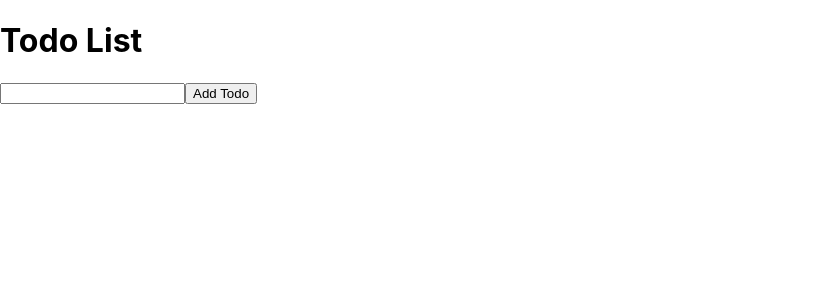
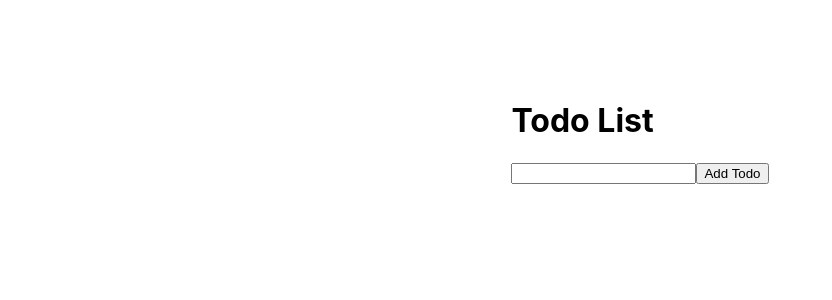
Before and after one commit to jeffagregado/next-typescript-todolist, a Next.js app: page / in a window 1280 px wide. Shown: the top 300 px of the page, without its empty margins (0-832 px from the left). Built offline with nearby package versions, Linux system fonts and the light colour scheme.

Commit message:
added styles

```diff
--- /dev/null
+++ b/components/Layout.tsx
@@ -0,0 +1,18 @@
+import { ReactNode } from 'react'
+import stylesLayout from '../styles/Layout.module.scss'
+
+type Props = {
+  children?: ReactNode
+}
+
+const Layout = ({ children }: Props) => {
+  return (
+    <>
+      <div className={stylesLayout.container}>
+        <main className={stylesLayout['container__main']}>{children}</main>
+      </div>
+    </>
+  )
+}
+
+export default Layout
--- a/pages/_app.tsx
+++ b/pages/_app.tsx
@@ -1,8 +1,13 @@
 import { AppProps } from 'next/dist/next-server/lib/router/router'
-import '../styles/globals.css'
+import Layout from '../components/Layout'
+import '../styles/globals.scss'
 
 function MyApp({ Component, pageProps }: AppProps) {
-  return <Component {...pageProps} />
+  return (
+    <Layout>
+      <Component {...pageProps} />
+    </Layout>
+  )
 }
 
 export default MyApp
--- a/pages/index.tsx
+++ b/pages/index.tsx
@@ -1,8 +1,7 @@
-import { AppProps } from 'next/dist/next-server/lib/router/router'
 import Head from 'next/head'
 import { useState } from 'react'
 import TodosList from '../components/TodosList'
-import styles from '../styles/Home.module.css'
+import styles from '../styles/Home.module.scss'
 
 type FormElem = React.FormEvent<HTMLFormElement>
 
--- /dev/null
+++ b/styles/Layout.module.scss
@@ -0,0 +1,12 @@
+.container {
+  min-height: 100vh;
+  padding: 0 0.5rem;
+  display: flex;
+  flex-direction: column;
+  justify-content: flex-start;
+  align-items: center;
+
+  &__main {
+    margin: 5rem auto;
+  }
+}
```
Also changed, not shown: styles/Home.module.scss (renamed from styles/Home.module.css), styles/globals.scss (renamed from styles/globals.css).
